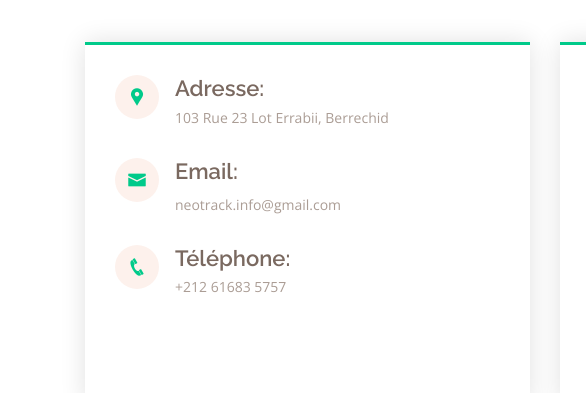
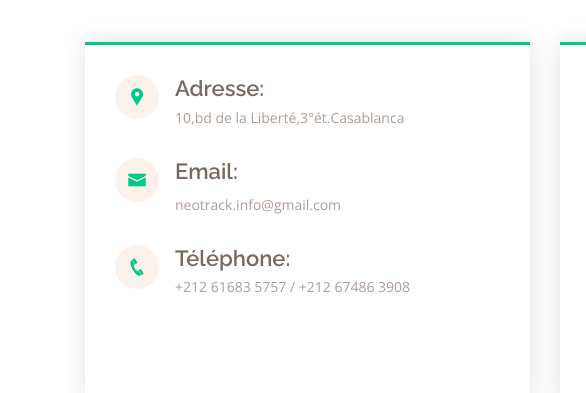
Before and after one commit to neotrack/neotrack, a plain HTML site: page index.html in a window 1280 px wide. Shown: the part 4303-4696 px from the top of the page, 0-586 px from the left. Drawn offline with nearby package versions, Linux system fonts and the light colour scheme; grey boxes are pictures that could not be loaded.

Commit message:
Update index.html

```diff
--- a/index.html
+++ b/index.html
@@ -375,7 +375,7 @@ s0.parentNode.insertBefore(s1,s0);
               <div class="address">
                 <i class="icofont-google-map"></i>
                 <h4>Adresse:</h4>
-                <p>103 Rue 23 Lot Errabii, Berrechid</p>
+                <p>10,bd de la Liberté,3°ét.Casablanca</p>
               </div>
 
               <div class="email">
@@ -387,7 +387,7 @@ s0.parentNode.insertBefore(s1,s0);
               <div class="phone">
                 <i class="icofont-phone"></i>
                 <h4>Téléphone:</h4>
-                <p>+212 61683 5757</p>
+                <p>+212 61683 5757 / +212 67486 3908</p>
               </div>
             </div>
 
```
